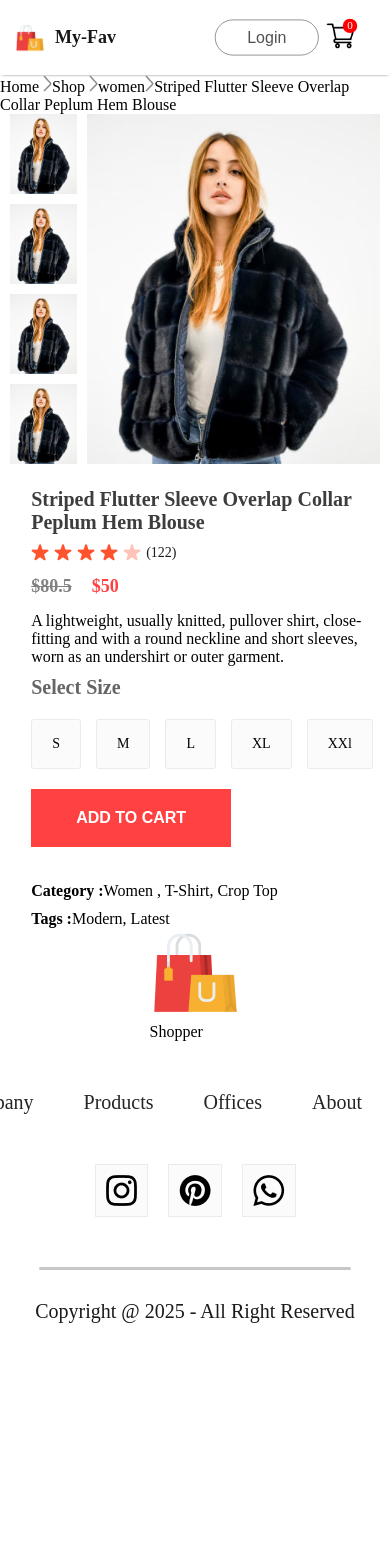
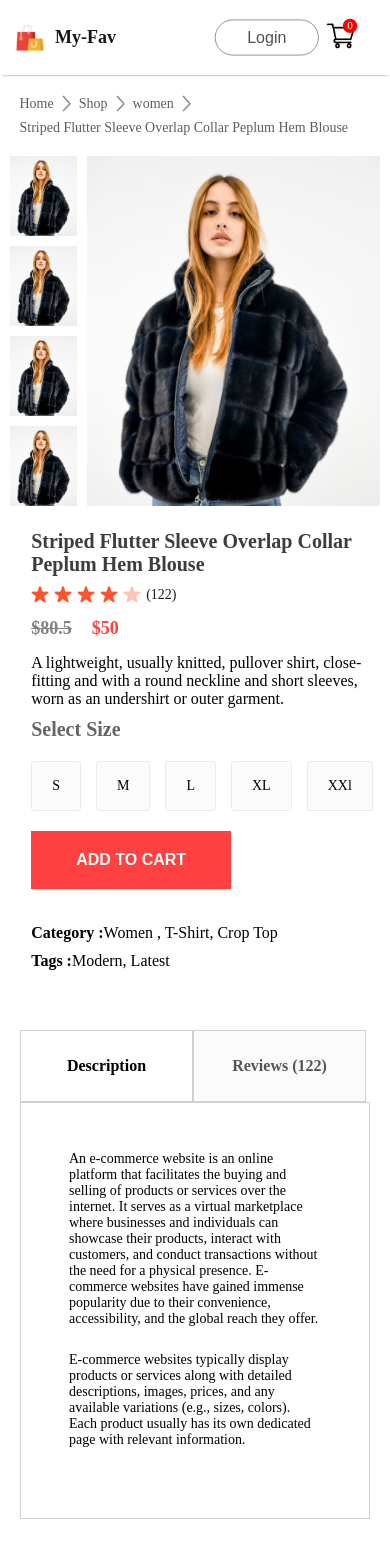
Before and after one commit to hanaalkadri/My-Fav, a React (Create React App) app: page /product/1 in a window 390 px wide. Shown: the top 1568 px of the page. Before the commit the page ends 1353 px from the top, so only its background shows below. Built offline with nearby package versions, Linux system fonts and the light colour scheme.

Commit message:
Add DescriptionBox component with styling and responsive design

```diff
--- a/src/Components/Breadcrums/Breadcrum.css
+++ b/src/Components/Breadcrums/Breadcrum.css
@@ -0,0 +1,21 @@
+.breadcrum{
+    display: flex;
+    flex-wrap: wrap;
+    align-items: center;
+    gap: 8px;
+    color: #5e5e5e;
+    font-size: 14px;
+    font-weight: 500;
+    margin: 40px 10%;
+}
+
+@media(max-width:1024px){
+    .breadcrum{
+        margin: 30px 8%;
+    }
+}
+@media(max-width:800px){
+    .breadcrum{
+        margin: 20px 5%;
+    }
+}
--- /dev/null
+++ b/src/Components/DescriptionBox/DescriptionBox.css
@@ -0,0 +1,41 @@
+.descriptionbox{
+    margin: 120px 170px;
+}
+.descriptionbox-navigator{
+    display: flex;
+}
+.descriptionbox-nav-box{
+    display: flex;
+    align-items: center;
+    justify-content: center;
+    font-size: 16px;
+    font-weight: 600;
+    width: 171px;
+    height: 70px;
+    border: 1px solid #d0d0d0;
+}
+.descriptionbox-nav-box.fade{
+    background: #FBFBFB;
+    color: #555;
+}
+.descriptionbox-description{
+    display: flex;
+    flex-direction: column;
+    gap: 25px;
+    border: 1px solid #D0D0D0;
+    padding: 48px;
+    padding-bottom: 70px;
+}
+@media(max-width:1280px){
+    .descriptionbox{
+        margin: 60px 60px;
+    }
+}
+@media(max-width:1280px){
+    .descriptionbox{
+        margin: 60px 20px;
+    }
+    .descriptionbox-description{
+        font-size: 14px;
+    }
+}
--- /dev/null
+++ b/src/Components/DescriptionBox/DescriptionBox.jsx
@@ -0,0 +1,30 @@
+import React from 'react'
+import './DescriptionBox.css'
+
+const DescriptionBox = () => {
+  return (
+    <div className='descriptionbox'>
+      <div className="descriptionbox-navigator">
+        <div className="descriptionbox-nav-box">Description</div>
+        <div className="descriptionbox-nav-box fade">Reviews (122)</div>
+      </div>
+      <div className="descriptionbox-description">
+        <p>An e-commerce website is an online platform that facilitates the
+          buying and selling of products or services over the internet. It
+          serves as a virtual marketplace where businesses and individuals can
+          showcase their products, interact with customers, and conduct
+          transactions without the need for a physical presence. E-commerce
+          websites have gained immense popularity due to their convenience,
+          accessibility, and the global reach they offer.</p>
+          <p>
+          E-commerce websites typically display products or services along with
+          detailed descriptions, images, prices, and any available variations
+          (e.g., sizes, colors). Each product usually has its own dedicated page
+          with relevant information.
+          </p>
+      </div>
+    </div>
+  )
+}
+
+export default DescriptionBox
--- a/src/Pages/Product.jsx
+++ b/src/Pages/Product.jsx
@@ -3,6 +3,7 @@
 import { ShopContext } from '../Context/ShopContext';
 import Breadcrum from '../Components/Breadcrums/Breadcrum';
 import ProductDisplay from '../Components/ProductDisplay/ProductDisplay';
+import DescriptionBox from '../Components/DescriptionBox/DescriptionBox';
 
 const Product = () => {
   const { all_Product } = useContext(ShopContext);
@@ -13,6 +14,7 @@
     <div>
       <Breadcrum product={product} />
       <ProductDisplay product={product}/>
+      <DescriptionBox />
     </div>
   );
 };
```
Also changed, not shown: src/Components/RelatedProducts/RelatedProducts.jsx (added, +12 -0 lines), src/Components/RelatedProducts/RelatedProducts.css (added).
